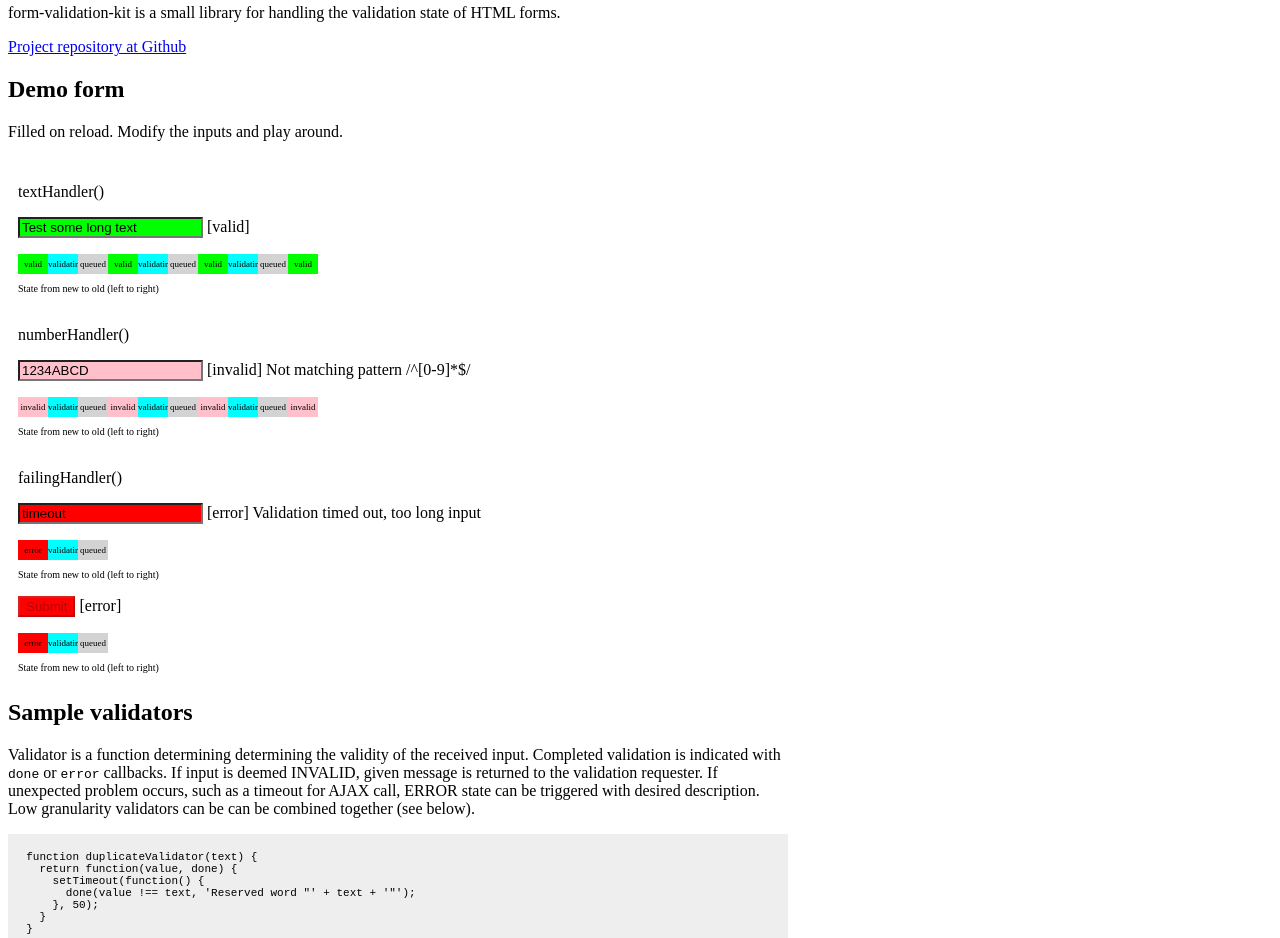
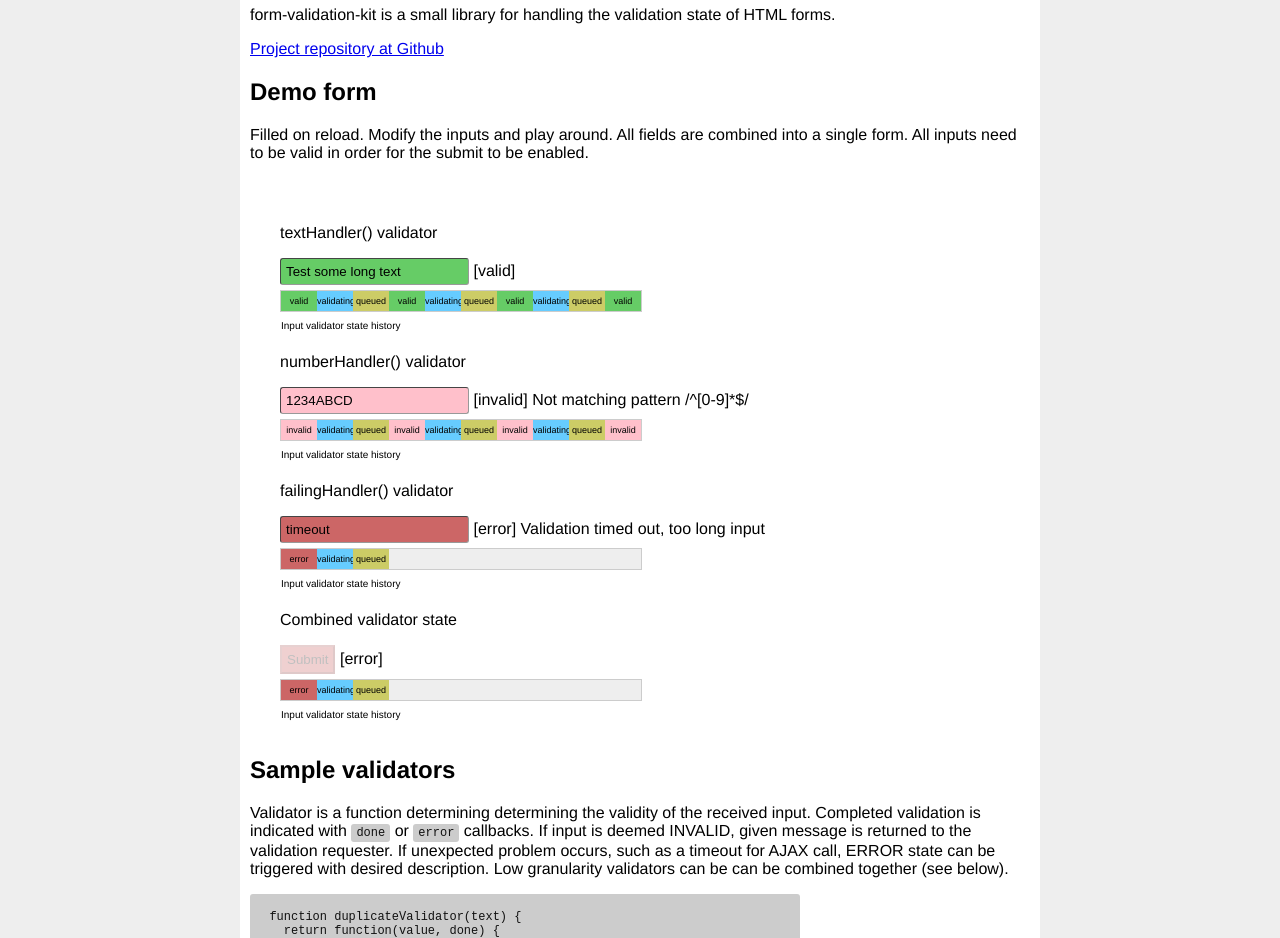
Before and after one commit to teijo/form-validation-kit, a website: page index.html in a window 1280 px wide. Shown: the part 62-1000 px from the top of the page. Drawn offline with Linux system fonts and the light colour scheme.

Commit message:
Adjust demo page styles and content

```diff
--- a/index.html
+++ b/index.html
@@ -8,23 +8,36 @@
       list-style: none;
       padding: 10px;
     }
-    .demo {
-      display: block;
-      padding: 5px;
-      background-color: #EEE;
+    .demo, code {
+      display: inline-block;
+      padding: 2px 5px;
+      color: #111;
+      background-color: #CCC;
       white-space: pre;
       font-family: monospace;
-      font-size: 11px;
+      font-size: 12px;
+      border-radius: 3px;
+    }
+    html {
+      background-color: #EEE;
     }
     body {
+      padding: 10px;
       max-width: 780px;
+      font-family: 'Helvetica Neue', Helvetica, Arial, sans-serif;
+      margin: auto;
+      background-color: #FFF;
     }
     .queue {
       padding: 0;
       position: relative;
+      border: 1px solid #CCC;
+      width: 50%;
+      margin: 5px 0;
+      background-color: #EEE;
     }
     .queue:before {
-      content: "State from new to old (left to right)";
+      content: "Input validator state history";
       position: absolute;
       bottom: -20;
       margin: auto;
@@ -33,28 +46,70 @@
     .queue li {
       display: inline-block;
       height: 20px;
-      width: 30px;
+      width: 10%;
       padding: 0;
       font-size: 9px;
       overflow: hidden;
       text-align: center;
       line-height: 20px;
     }
+    input[type=text] {
+      padding: 5px;
+      border: 1px solid #999;
+      border-radius: 3px;
+      border-style: inset;
+    }
+    input[type=submit] {
+      padding: 5px;
+      border-style: outset;
+    }
+    input[type=submit]:disabled {
+      color: #333;
+      opacity: 0.3;
+    }
+    .error {
+      background-color: #C66;
+    }
+    .queued {
+      background-color: #CC6;
+    }
+    .validating {
+      background-color: #6CF;
+    }
+    .valid {
+      background-color: #6C6;
+    }
+    .invalid {
+      background-color: pink;
+    }
+    dt {
+      display: inline-block;
+      padding: 5px;
+      border-radius: 3px;
+    }
+    dd {
+      padding: 5px;
+    }
+    dl, ul {
+      padding: 20px;
+    }
   </style>
 </head>
 <body onload="testInput()">
 <script>
   var colors = {};
-  colors[Validation.Error] = 'red';
-  colors[Validation.Queued] = 'lightgray';
-  colors[Validation.Validating] = 'aqua';
-  colors[Validation.Valid] = 'lime';
+  colors[Validation.Error] = '#C66';
+  colors[Validation.Queued] = '#CC6';
+  colors[Validation.Validating] = '#6CF';
+  colors[Validation.Valid] = '#6C6';
   colors[Validation.Invalid] = 'pink';
   var queue = {};
   var maxQueue = 10;
   function visualize(element) {
     return function(response) {
-      element.style.backgroundColor = colors[response.state];
+//      element.style.backgroundColor = colors[response.state];
+//      element.style.borderColor = colors[response.state];
+      element.className = response.state;
       element.nextElementSibling.textContent = '[' + response.state + '] ' + response.errorMessages.join(", ");
 
       var id = element.nextElementSibling.nextElementSibling.id;
@@ -65,7 +120,7 @@
       queue[id] = queue[id].slice(0, maxQueue);
 
       element.nextElementSibling.nextElementSibling.innerHTML = queue[id].map(function(state) {
-        return '<li style="background-color: ' + colors[state] + '">' + state + "</li>";
+        return '<li class="' + state + '">' + state + "</li>";
       }).join("")
     }
   }
@@ -76,33 +131,36 @@
 <p><a href="https://github.com/teijo/form-validation-kit">Project repository at Github</a></p>
 
 <h2>Demo form</h2>
-<p>Filled on reload. Modify the inputs and play around.</p>
+<p>Filled on reload. Modify the inputs and play around. All fields are
+  combined into a single form. All inputs need to be valid in order for the
+  submit to be enabled.</p>
 <form autocomplete="off">
-  <dl>
+  <ul>
     <li>
-      <p>textHandler()</p>
+      <p>textHandler() validator</p>
       <input id="textInput" type="text" onkeyup="textHandler(event)" />
       <label for="textInput"></label>
       <ul class="queue" id="textVisu"></ul>
     </li>
     <li>
-      <p>numberHandler()</p>
+      <p>numberHandler() validator</p>
       <input id="numberInput" type="text" onkeyup="numberHandler(event)"/>
       <label for="numberInput"></label>
       <ul class="queue" id="numberVisu"></ul>
     </li>
     <li>
-      <p>failingHandler()</p>
+      <p>failingHandler() validator</p>
       <input id="failingInput" type="text" onkeyup="failingHandler(event)"/>
       <label for="failingInput"></label>
       <ul class="queue" id="failingVisu"></ul>
     </li>
     <li>
+      <p>Combined validator state</p>
       <input id="formSubmit" type="submit"/>
       <label for="formSubmit"></label>
       <ul class="queue" id="formVisu"></ul>
     </li>
-  </dl>
+  </ul>
 </form>
 
 <h2>Sample validators</h2>
@@ -154,13 +212,18 @@
   for the form is INVALID. If state of one <code>validator</code> is
   VALIDATING (result pending from asynchronous validation), state of
   <code>form</code> is VALIDATING. Precedence from first to last is listed below:</p>
-<ol>
-  <li>ERROR: Validator could not correctly determine the validity of the input</li>
-  <li>QUEUED: Input received but validator invocation is waiting for throttle cooldown</li>
-  <li>VALIDATING: Validator invoked with latest value and waiting for response</li>
-  <li>INVALID: Validator has evaluated input as invalid</li>
-  <li>VALID: Validator has evaluated input as valid</li>
-</ol>
+<dl>
+  <dt class="error">ERROR</dt>
+  <dd>Validator could not correctly determine the validity of the input</dd>
+  <dt class="queued">QUEUED</dd>
+  <dd>Input received but validator invocation is waiting for throttle cooldown</dd>
+  <dt class="validating">VALIDATING</dd>
+  <dd>Validator invoked with latest value and waiting for response</dd>
+  <dt class="invalid">INVALID</dd>
+  <dd>Validator has evaluated input as invalid</dd>
+  <dt class="valid">VALID</dd>
+  <dd>Validator has evaluated input as valid</dd>
+</dl>
 
 <script class="demo">
   var form = Validation.Create(function(state) {
```
